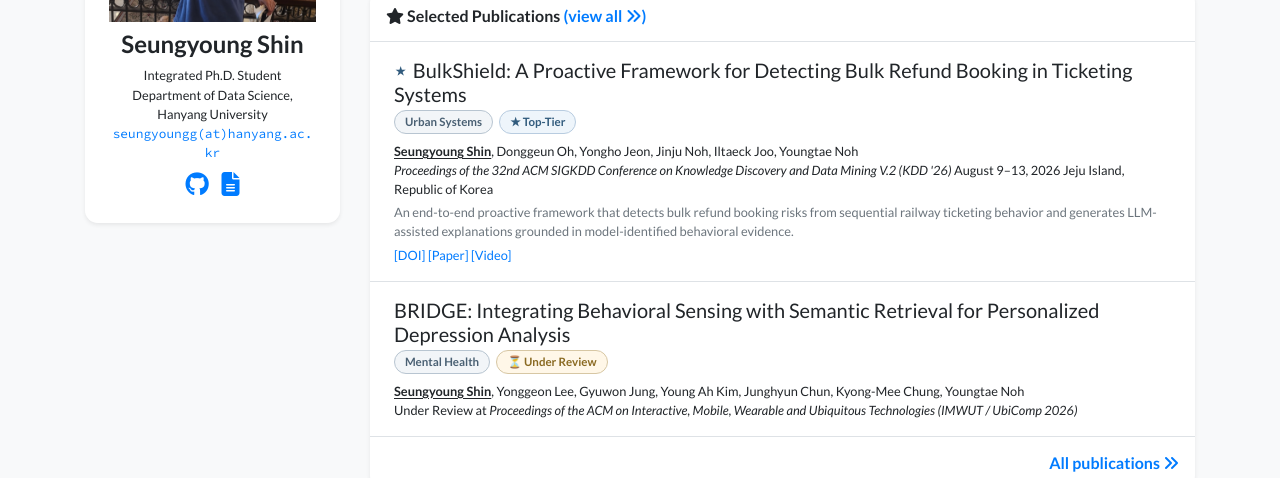
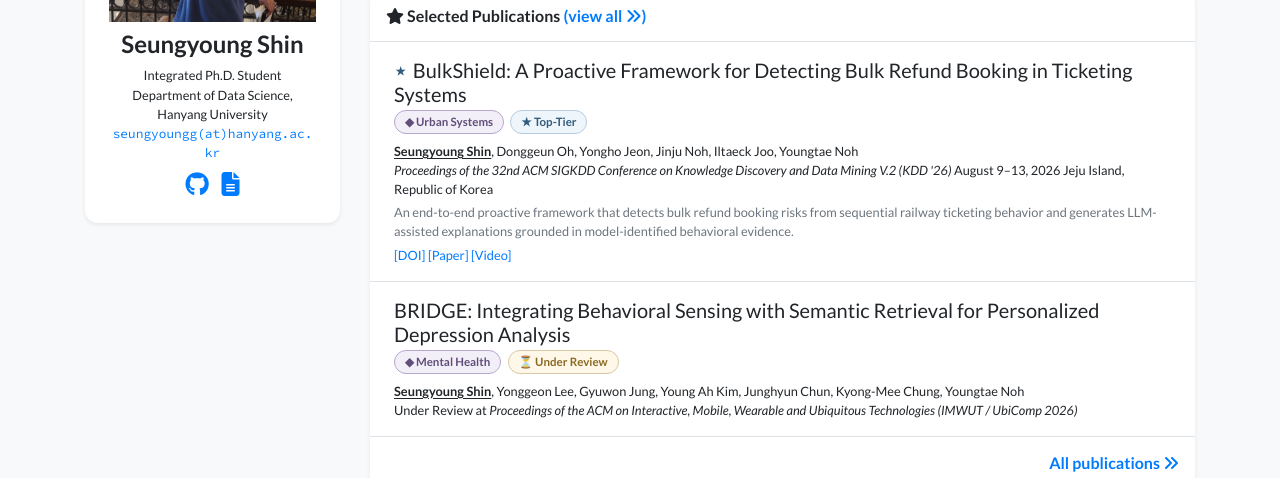
Before and after one commit to seungyoungg/academic-homepage-test, a Jekyll site: the page built from index.html, in a window 1280 px wide and 900 px high, scrolled down 744 px. Shown: the part 280-758 px from the top of the window. Built offline with Jekyll 4.4.1, drawn with Linux system fonts in a browser that asks for light colours; nearby versions of some CDN libraries; a style sheet for code colours, icons or effects is not loaded.

Commit message:
Update publication_item.html

```diff
--- a/_includes/widgets/publication_item.html
+++ b/_includes/widgets/publication_item.html
@@ -45,16 +45,16 @@
                             class="badge badge-pill"
                             style="
                                 padding: 0.32rem 0.62rem;
-                                border: 1px solid #b8c5d1;
+                                border: 1px solid #b7a7cf;
                                 border-radius: 999px;
-                                background-color: #f2f5f8;
-                                color: #4a6073;
+                                background-color: #f3eff8;
+                                color: #604d7a;
                                 font-size: 0.72rem;
                                 font-weight: 600;
                                 white-space: nowrap;
                             "
                         >
-                            {{ item.risk_domain }}
+                            ◆ {{ item.risk_domain }}
                         </span>
                     {% endif %}
 
@@ -252,16 +252,16 @@
                                 class="badge badge-pill"
                                 style="
                                     padding: 0.32rem 0.62rem;
-                                    border: 1px solid #b8c5d1;
+                                    border: 1px solid #b7a7cf;
                                     border-radius: 999px;
-                                    background-color: #f2f5f8;
-                                    color: #4a6073;
+                                    background-color: #f3eff8;
+                                    color: #604d7a;
                                     font-size: 0.72rem;
                                     font-weight: 600;
                                     white-space: nowrap;
                                 "
                             >
-                                {{ item.risk_domain }}
+                                ◆ {{ item.risk_domain }}
                             </span>
                         {% endif %}
 
```
